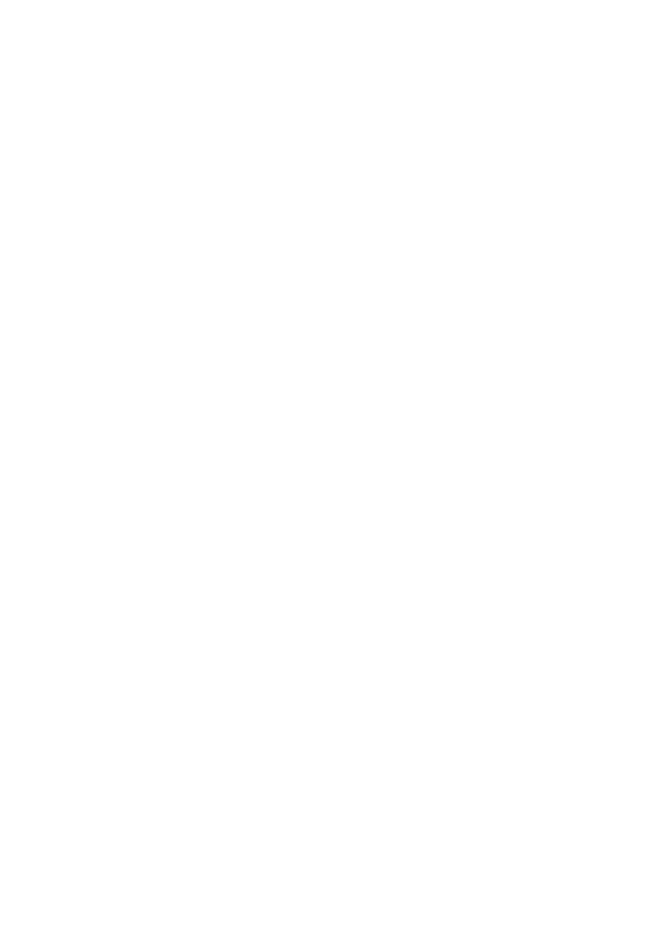
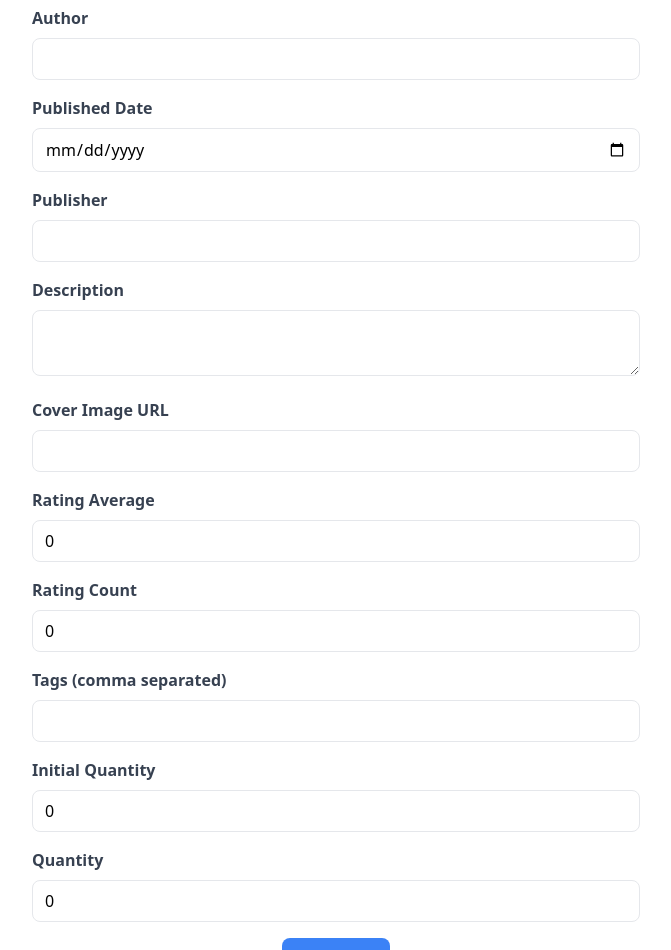
Before and after one commit to dimasandhk/pweb-vuejs-p10-2024, a Vue app: page /add-book in a window 1280 px wide. Shown: the part 280-1230 px from the top of the page, without its empty margins (304-975 px from the left). Before the commit the page ends 800 px from the top, so only its background shows below. Built offline with nearby package versions, Linux system fonts and the light colour scheme.

Commit message:
feat: basic add book functionality

```diff
--- a/package.json
+++ b/package.json
@@ -11,6 +11,7 @@
     "type-check": "vue-tsc --build --force"
   },
   "dependencies": {
+    "date-fns": "^4.1.0",
     "vue": "^3.5.12",
     "vue-router": "^4.4.5"
   },
--- a/src/views/AddBookView.vue
+++ b/src/views/AddBookView.vue
@@ -1,9 +1,217 @@
-<script setup lang="ts">
-// import TheWelcome from "../components/TheWelcome.vue";
+<script lang="ts">
+import { defineComponent } from "vue";
+import { format } from "date-fns";
+
+export default defineComponent({
+  name: "AddBookView",
+  data() {
+    return {
+      title: "",
+      author: "",
+      publishedDate: "",
+      publisher: "",
+      description: "",
+      coverImage: "",
+      ratingAverage: 0,
+      ratingCount: 0,
+      tags: "",
+      initialQty: 0,
+      qty: 0,
+    };
+  },
+  methods: {
+    formatDate(date: string): string {
+      return format(new Date(date), "dd MMMM yyyy"); // Use 'dd MMM yyyy' for short month format
+    },
+    async addBook() {
+      const newBook = {
+        title: this.title,
+        author: this.author,
+        publishedDate: this.formatDate(this.publishedDate),
+        publisher: this.publisher,
+        description: this.description,
+        coverImage: this.coverImage,
+        rating: {
+          average: this.ratingAverage,
+          count: this.ratingCount,
+        },
+        tags: this.tags.split(",").map((tag) => tag.trim()),
+        initialQty: this.initialQty,
+        qty: this.qty,
+      };
+
+      console.log(JSON.stringify(newBook));
+      const response = await fetch("http://localhost:3000/book", {
+        method: "POST",
+        headers: {
+          "Content-Type": "application/json",
+        },
+        body: JSON.stringify(newBook),
+      });
+
+      if (response.ok) {
+        alert("Book added successfully!");
+      } else {
+        alert("Failed to add book.");
+        const data = await response.json();
+        console.log(data);
+      }
+    },
+  },
+});
 </script>
 
 <template>
-  <main class="mt-10 mx-8">
-    <h1 class="font-bold text-3xl text-center">Add New Book</h1>
+  <main class="mt-10 mx-8 pb-24">
+    <h1 class="font-bold text-3xl text-center mb-8">Add New Book</h1>
+    <form
+      @submit.prevent="addBook"
+      class="max-w-2xl mx-auto bg-white p-8 rounded-lg shadow-md"
+    >
+      <div class="mb-4">
+        <label for="title" class="block text-gray-700 font-bold mb-2"
+          >Title</label
+        >
+        <input
+          v-model="title"
+          id="title"
+          type="text"
+          class="w-full px-3 py-2 border rounded-lg"
+          required
+        />
+      </div>
+      <div class="mb-4">
+        <label for="author" class="block text-gray-700 font-bold mb-2"
+          >Author</label
+        >
+        <input
+          v-model="author"
+          id="author"
+          type="text"
+          class="w-full px-3 py-2 border rounded-lg"
+          required
+        />
+      </div>
+      <div class="mb-4">
+        <label for="publishedDate" class="block text-gray-700 font-bold mb-2"
+          >Published Date</label
+        >
+        <input
+          v-model="publishedDate"
+          id="publishedDate"
+          type="date"
+          class="w-full px-3 py-2 border rounded-lg"
+          required
+        />
+      </div>
+      <div class="mb-4">
+        <label for="publisher" class="block text-gray-700 font-bold mb-2"
+          >Publisher</label
+        >
+        <input
+          v-model="publisher"
+          id="publisher"
+          type="text"
+          class="w-full px-3 py-2 border rounded-lg"
+          required
+        />
+      </div>
+      <div class="mb-4">
+        <label for="description" class="block text-gray-700 font-bold mb-2"
+          >Description</label
+        >
+        <textarea
+          v-model="description"
+          id="description"
+          class="w-full px-3 py-2 border rounded-lg"
+          required
+        ></textarea>
+      </div>
+      <div class="mb-4">
+        <label for="coverImage" class="block text-gray-700 font-bold mb-2"
+          >Cover Image URL</label
+        >
+        <input
+          v-model="coverImage"
+          id="coverImage"
+          type="url"
+          class="w-full px-3 py-2 border rounded-lg"
+          required
+        />
+      </div>
+      <div class="mb-4">
+        <label for="ratingAverage" class="block text-gray-700 font-bold mb-2"
+          >Rating Average</label
+        >
+        <input
+          v-model="ratingAverage"
+          id="ratingAverage"
+          type="number"
+          step="0.1"
+          class="w-full px-3 py-2 border rounded-lg"
+          required
+        />
+      </div>
+      <div class="mb-4">
+        <label for="ratingCount" class="block text-gray-700 font-bold mb-2"
+          >Rating Count</label
+        >
+        <input
+          v-model="ratingCount"
+          id="ratingCount"
+          type="number"
+          class="w-full px-3 py-2 border rounded-lg"
+          required
+        />
+      </div>
+      <div class="mb-4">
+        <label for="tags" class="block text-gray-700 font-bold mb-2"
+          >Tags (comma separated)</label
+        >
+        <input
+          v-model="tags"
+          id="tags"
+          type="text"
+          class="w-full px-3 py-2 border rounded-lg"
+          required
+        />
+      </div>
+      <div class="mb-4">
+        <label for="initialQty" class="block text-gray-700 font-bold mb-2"
+          >Initial Quantity</label
+        >
+        <input
+          v-model="initialQty"
+          id="initialQty"
+          type="number"
+          class="w-full px-3 py-2 border rounded-lg"
+          required
+        />
+      </div>
+      <div class="mb-4">
+        <label for="qty" class="block text-gray-700 font-bold mb-2"
+          >Quantity</label
+        >
+        <input
+          v-model="qty"
+          id="qty"
+          type="number"
+          class="w-full px-3 py-2 border rounded-lg"
+          required
+        />
+      </div>
+      <div class="flex justify-center">
+        <button
+          type="submit"
+          class="px-4 py-2 bg-blue-500 text-white font-bold rounded-lg hover:bg-blue-700"
+        >
+          Add Book
+        </button>
+      </div>
+    </form>
   </main>
 </template>
+
+<style scoped>
+/* Add any additional styles if needed */
+</style>
```
Also changed, not shown: 1 other file (tests, documents, lock files or other folders).
